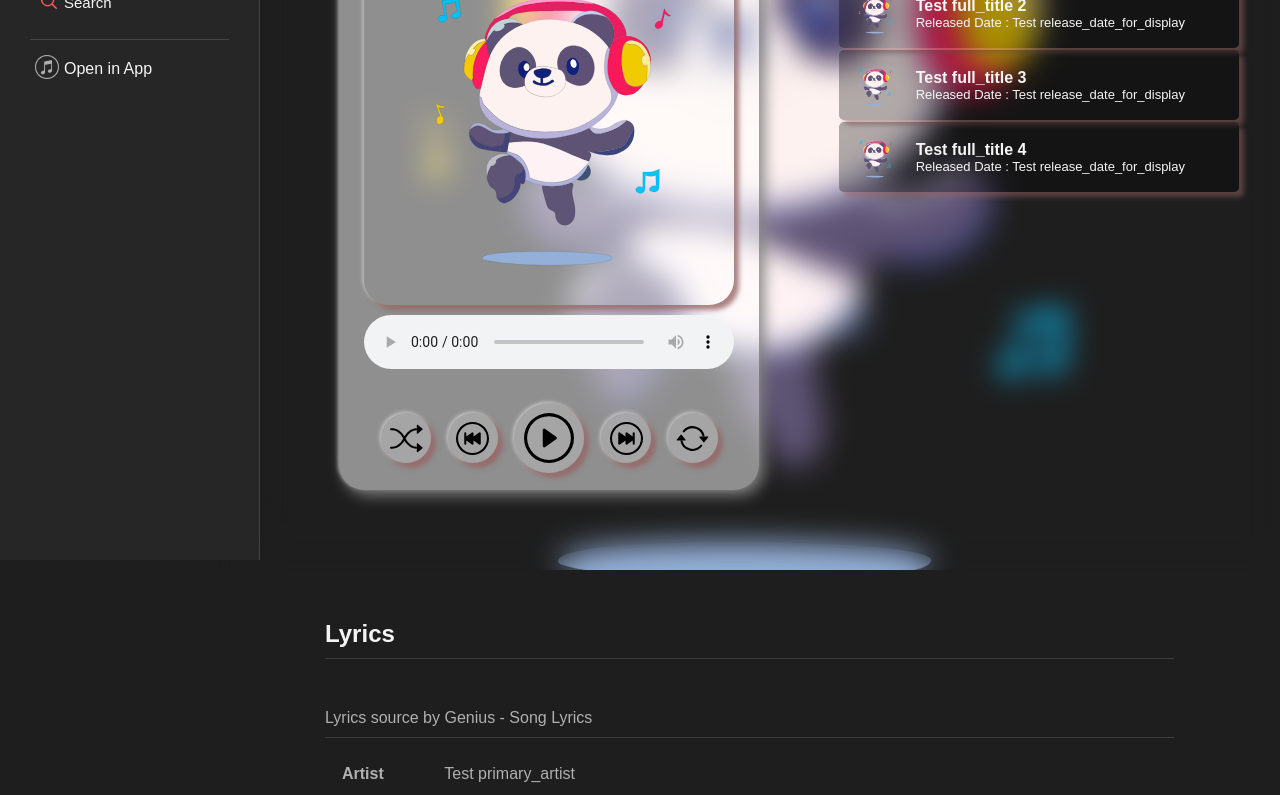
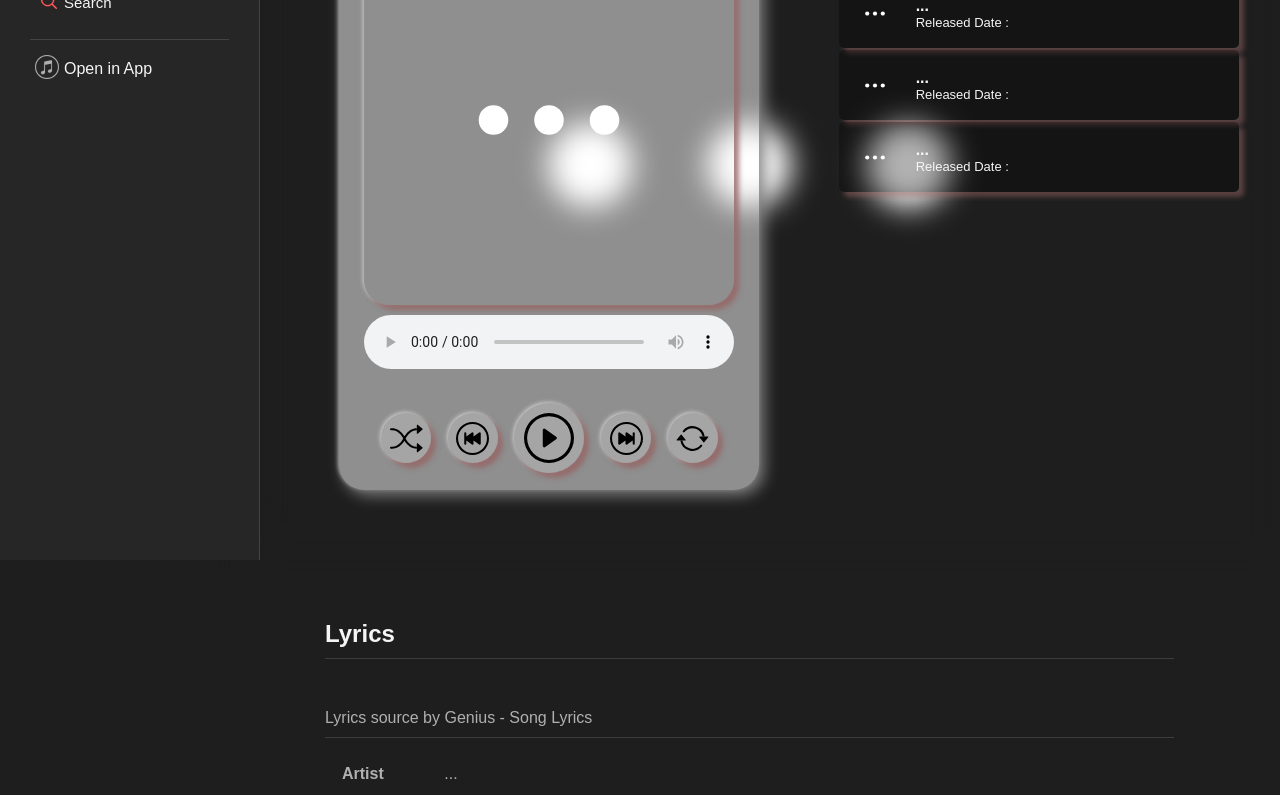
Before and after one commit to abhinavfu/react-music.com, a React (Create React App) app: page /react-music.com/listen/16775/Sia/2849661 in a window 1280 px wide. Shown: the part 240-1035 px from the top of the page. Built offline with nearby package versions, Linux system fonts and the light colour scheme; no server answers.

Commit message:
loading animation change

```diff
--- a/src/components/musicArtistAlbums.jsx
+++ b/src/components/musicArtistAlbums.jsx
@@ -1,6 +1,6 @@
 import React, { useState, useEffect } from "react";
 import { Link } from "react-router-dom";
-import testimg from './panda.svg'
+import testimg from './loader.svg';
 
 function MusicArtistAlbums(props) {
     const API_Fetch = props.API_Fetch;
@@ -22,9 +22,9 @@ function MusicArtistAlbums(props) {
     // ----------------------------------------------------------
     const albumId = parseInt(songId)
     // console.log(albumId)
-    const [albumDetail, setArtistAlbumDetails] = useState({"id":"1","name":"test Album name","cover_art_thumbnail_url":testimg,"release_date_for_display":"Test 12 july,2023","description_preview":"Test description_preview","artist":{"name":"Test Artist name"}});
-    const [albumAppearance, setArtistAlbumAppearance] = useState([{"track_number":"1","song":{"title_with_featured":"test title_with_featured","primary_artist":{"name":"Test Artist name"}}},
-                                                                  {"track_number":"2","song":{"title_with_featured":"test title_with_featured","primary_artist":{"name":"Test Artist name"}}}
+    const [albumDetail, setArtistAlbumDetails] = useState({"id":"1","name":"","cover_art_thumbnail_url":testimg,"release_date_for_display":"","description_preview":"","artist":{"name":"Loading ..."}});
+    const [albumAppearance, setArtistAlbumAppearance] = useState([{"track_number":"1","song":{"title_with_featured":"loading ...","primary_artist":{"name":""}}},
+                                                                  {"track_number":"2","song":{"title_with_featured":"loading ...","primary_artist":{"name":""}}}
                                                                 ]);
     const [albumsCount, setAlbumsCount] = useState(2);
     const page = 1;
--- a/src/components/musicArtistPage.jsx
+++ b/src/components/musicArtistPage.jsx
@@ -1,7 +1,6 @@
 import React, { useState, useEffect } from "react";
 import { Link } from "react-router-dom";
-import MusicArtistSongs from "./musicArtistSongs";
-import testimg from './panda.svg'
+import testimg from './loader.svg';
 
 function MusicArtistPage(props) {
   const API_Fetch = props.API_Fetch;
@@ -32,11 +31,11 @@ function MusicArtistPage(props) {
   const [songsCount, setSongsCount] = useState(5);
   const [albumsCount, setAlbumsCount] = useState(5);
   // ----------------------------------------------------------
-  const [artistDetails, setArtistDetails] = useState({"name":"Test artist name","image_url":testimg,"description_preview":"Test artist description."});
-  const [artistAlbums, setArtistAlbums] = useState([{"id":"11","name":"Test album name","cover_art_thumbnail_url":testimg,"release_date_components":{"year":"test 2022 year"}},
-                                                    {"id":"12","name":"Test album name","cover_art_thumbnail_url":testimg,"release_date_components":{"year":"test 2022 year"}}]);
-  const [artistSongs, setArtistSongs] = useState([{"id":"21","title":"Test song name","song_art_image_thumbnail_url":testimg,"primary_artist":{"id":"11","name":"test artist name"}},
-                                                  {"id":"22","title":"Test song name","song_art_image_thumbnail_url":testimg,"primary_artist":{"id":"12","name":"test artist name"}}]);
+  const [artistDetails, setArtistDetails] = useState({"name":"Loading ...","image_url":testimg,"description_preview":"Loading ..."});
+  const [artistAlbums, setArtistAlbums] = useState([{"id":"11","name":"","cover_art_thumbnail_url":testimg,"release_date_components":{"year":""}},
+                                                    {"id":"12","name":"","cover_art_thumbnail_url":testimg,"release_date_components":{"year":""}}]);
+  const [artistSongs, setArtistSongs] = useState([{"id":"21","title":"","song_art_image_thumbnail_url":testimg,"primary_artist":{"id":"11","name":""}},
+                                                  {"id":"22","title":"","song_art_image_thumbnail_url":testimg,"primary_artist":{"id":"12","name":""}}]);
   // ----------------------------------------------------------
   const sort = "popularity";
   const page = 1;
--- a/src/components/musicArtistSongs.jsx
+++ b/src/components/musicArtistSongs.jsx
@@ -1,12 +1,12 @@
 import React, { useState, useEffect } from "react";
 import { Link } from "react-router-dom";
-import testimg from './panda.svg'
+import testimg from './loader.svg';
 
 function MusicArtistSongs(props) {
   const API_Fetch = props.API_Fetch;
 
-  const [m0, setM0] = useState([{"id":"1","primary_artist":{"id":"11","name":"Test song name"},"song_art_image_thumbnail_url":testimg},
-                                {"id":"2","primary_artist":{"id":"12","name":"Test song name"},"song_art_image_thumbnail_url":testimg}]);
+  const [m0, setM0] = useState([{"id":"1","primary_artist":{"id":"11","name":""},"song_art_image_thumbnail_url":testimg},
+                                {"id":"2","primary_artist":{"id":"12","name":""},"song_art_image_thumbnail_url":testimg}]);
   // artist id = 344497
   useEffect(() => {
     let isMount = true;
--- a/src/components/musicBrowse.jsx
+++ b/src/components/musicBrowse.jsx
@@ -18,9 +18,10 @@ function MusicBrowse(props) {
     { name: "Atif Aslam", id: 357955 },
     { name: "Harry Styles", id: 22457 },
     { name:"Arijit Singh", id:205744 },
+    { name: "Ed Sheeran", id: 12418 },
+
     // { name: "BTS", id: 70113 },
     // { name: "Taylor Swift", id: 1177 },
-    { name: "Ed Sheeran", id: 12418 },
     // { name: "Camila Cabello", id: 609667 },
     // { name: "Sia", id: 16775 },
     // { name: "ZAYN", id: 339472 },
--- a/src/components/musicListen.jsx
+++ b/src/components/musicListen.jsx
@@ -1,23 +1,23 @@
 import React, { useEffect, useState, useRef } from "react";
 import { Link } from "react-router-dom";
-import testimg from './panda.svg'
+import testimg from './loader.svg';
 
 function MusicListen(props) {
   const API_Fetch = props.API_Fetch;
   const [track, setTrack] = useState({
-                                    'title': 'Test title',
+                                    'title': '...',
                                     'id': '1',
-                                    'artist_names': 'Test artist_names',
+                                    'artist_names': '',
                                     'song_art_image_url': testimg,
-                                    "primary_artist":{"id":"1","name":"Test Artist name"}
+                                    "primary_artist":{"id":"1","name":""}
                                     });
-  const [lyrics, setLyrics] = useState("<p>Test Lyrics</p><p>----------</p><p>la la la la laa</p><p>la la la la laa</p><p>laa laa laa laa</p>");
-  const [lyrics2, setLyrics2] = useState({"primary_artist":"Test primary_artist","primary_album":"Test primary_album","tag":"Test tag","release_date":"Test release_date",});
+  const [lyrics, setLyrics] = useState("<p>Loading ...</p>");
+  const [lyrics2, setLyrics2] = useState({"primary_artist":"...","primary_album":"...","tag":"...","release_date":"...",});
   const [songs, setSongs] = useState([
-                                      {"id":"1","full_title":"Test full_title 1","song_art_image_thumbnail_url":testimg,"release_date_for_display":"Test release_date_for_display","primary_artist":{"id":"1","name":"Test Artist name"}},
-                                      {"id":"2","full_title":"Test full_title 2","song_art_image_thumbnail_url":testimg,"release_date_for_display":"Test release_date_for_display","primary_artist":{"id":"2","name":"Test Artist name"}},
-                                      {"id":"3","full_title":"Test full_title 3","song_art_image_thumbnail_url":testimg,"release_date_for_display":"Test release_date_for_display","primary_artist":{"id":"3","name":"Test Artist name"}},
-                                      {"id":"4","full_title":"Test full_title 4","song_art_image_thumbnail_url":testimg,"release_date_for_display":"Test release_date_for_display","primary_artist":{"id":"4","name":"Test Artist name"}},
+                                      {"id":"1","full_title":"...","song_art_image_thumbnail_url":testimg,"release_date_for_display":"","primary_artist":{"id":"1","name":""}},
+                                      {"id":"2","full_title":"...","song_art_image_thumbnail_url":testimg,"release_date_for_display":"","primary_artist":{"id":"2","name":""}},
+                                      {"id":"3","full_title":"...","song_art_image_thumbnail_url":testimg,"release_date_for_display":"","primary_artist":{"id":"3","name":""}},
+                                      {"id":"4","full_title":"...","song_art_image_thumbnail_url":testimg,"release_date_for_display":"","primary_artist":{"id":"4","name":""}},
                                     ]);
   const [spotify, setSpotify] = useState('');
   const [trackId, setTrackId] = useState("2849661");
@@ -150,6 +150,7 @@ function MusicListen(props) {
     fetch(url, options)
     .then((response) => response.json())
     .then((response) => {
+      console.log(response)
       setSpotify(response['tracks'][0]['preview_url']);
     })
     .catch((err) => console.error(err));
```
Also changed, not shown: src/components/loader.svg (added), src/components/panda.svg (deleted).
